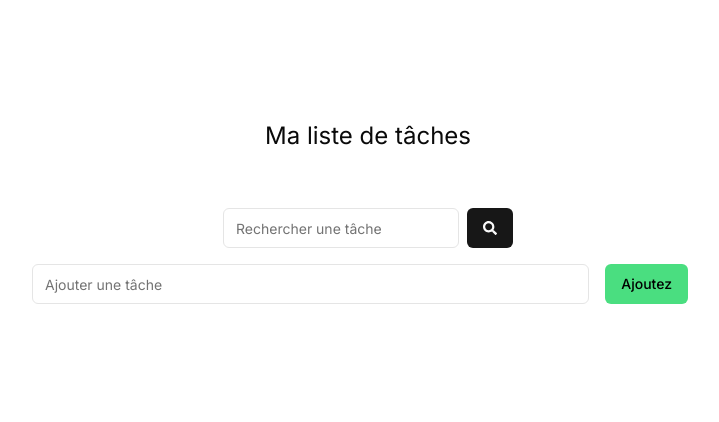
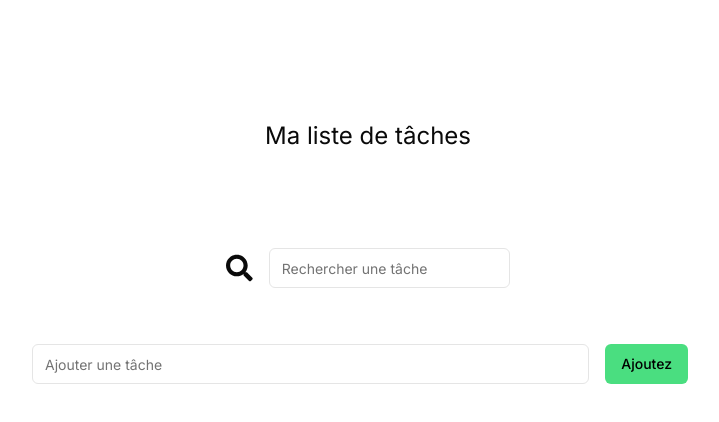
Before and after one commit to CedraCN04/todolist, a Next.js app: page / in a window 1280 px wide. Shown: the top 422 px of the page, without its empty margins (272-991 px from the left). Built offline with nearby package versions, Linux system fonts and the light colour scheme.

Commit message:
ajout de la recherche par titre

```diff
--- a/app/page.tsx
+++ b/app/page.tsx
@@ -3,7 +3,7 @@
 import { Button } from "@/components/ui/button";
 import { Input } from "@/components/ui/input";
 import { cn } from "@/lib/utils";
-import { useState } from "react";
+import React, { useState } from "react";
 import { FaSearch } from "react-icons/fa";
 import { v4 as uuidv4 } from "uuid";
 
@@ -16,8 +16,11 @@
 
 // rechercher par le nom
 // créer un input pour rechercher le nom
-// créer une fonction qui va récupérer les informations entrées dans l'input
-// déclenche la recherche en cliquant sur un bouton.
+// créer un état pour l'input de recherche
+// récupérer les informations de l'input puis les stocker dans l'état
+// créer une fonction qui gère le déclenchement de la recherche et retire du DOM les tâches qui ne correspondent pas à cette recherche
+
+// fonction de recherche: filtrer mes tâches, si le titre de la tâche contient la valeur de l'input, alors je la garde, sinon je la retire
 
 // afficher les todos suivant des critères =>  tout | complété | non completé
 
@@ -26,6 +29,7 @@
   const [currentTaskId, setCurrentTaskId] = useState<string | null>(null);
   const [tasks, setTasks] = useState<Task[]>([]);
   const [editTitle, setEditTitle] = useState("");
+  const [searchTerm, setSearchTerm] = useState("");
 
   const removeTask = (id: string) => {
     const newTasks = tasks.filter((task) => task.id !== id);
@@ -73,11 +77,13 @@
   return (
     <main className="flex min-h-screen flex-col items-center gap-4 p-20">
       <h1 className="text-2xl my-10">Ma liste de tâches</h1>
-      <div className="flex flex-row items-center gap-2">
-        <Input placeholder="Rechercher une tâche" />
-        <Button>
-          <FaSearch />
-        </Button>
+      <div className="flex flex-row items-center gap-4 my-10">
+        <FaSearch className="h-8 w-8" />
+        <Input
+          placeholder="Rechercher une tâche"
+          value={searchTerm}
+          onChange={(e) => setSearchTerm(e.target.value)}
+        />
       </div>
       <form
         className="flex flex-row items-center justify-around w-3/5"
@@ -93,9 +99,11 @@
         </Button>
       </form>
       <ul className="w-3/5 my-10 flex flex-col items-center gap-4">
-        {tasks.map((task) => (
+        {tasks
+          .filter((task) => task.title.toLowerCase().includes(searchTerm))
+          .map((task, id) => (
             <li
-            key={task.id}
+              key={id}
               className={cn(
                 "text-base border flex flex-col items-center border-gray-500 rounded-lg p-4 w-full",
                 task.done ? "line-through" : ""
```
Also changed, not shown: 1 other file (tests, documents, lock files or other folders). Lines whose indentation alone changed are shown as unchanged.
